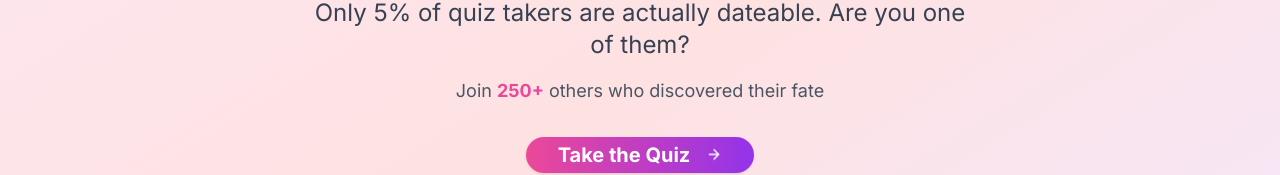
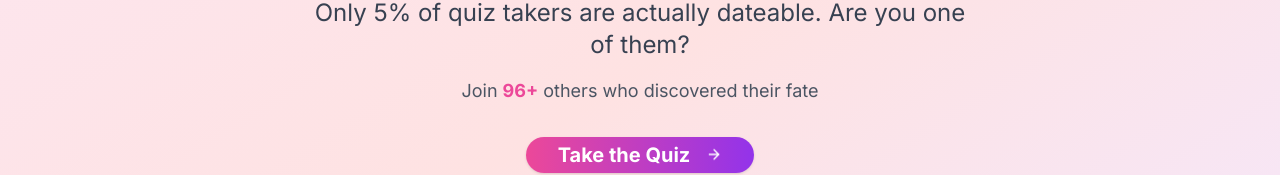
Before and after one commit to alewoo/datematch, a Next.js app: page / in a window 1280 px wide. Shown: the part 327-502 px from the top of the page. Built offline with nearby package versions, Linux system fonts and the light colour scheme.

Commit message:
Revert "250+"
This reverts commit cc3f73156535669413afae0ddf9e3ed310346e2c.

```diff
--- a/app/page.tsx
+++ b/app/page.tsx
@@ -88,7 +88,7 @@ function HomeContent() {
               Only 5% of quiz takers are actually dateable. Are you one of them?
             </p>
             <p className="text-lg text-gray-600">
-              Join <span className="text-pink-500 font-bold">250+</span> others
+              Join <span className="text-pink-500 font-bold">96+</span> others
               who discovered their fate
             </p>
           </motion.div>
```
